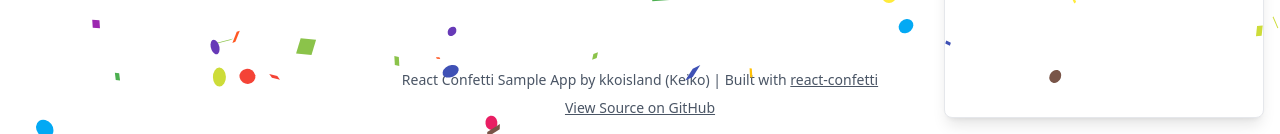
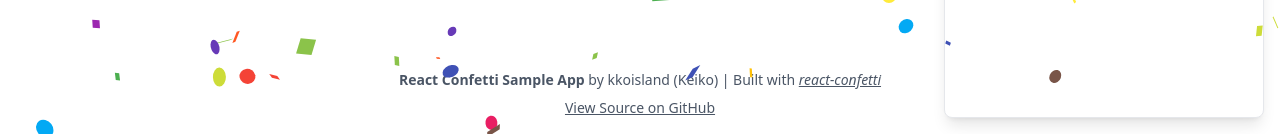
Before and after one commit to kkoisland/react-confetti-intl, a React (Vite) app: page /playground in a window 1280 px wide. Shown: the part 666-800 px from the top of the page. Built offline with nearby package versions, Linux system fonts and the light colour scheme.

Commit message:
refactor: extract app name into variable in Layout and add rich text sample

```diff
--- a/src/Layout.tsx
+++ b/src/Layout.tsx
@@ -7,6 +7,7 @@ export const NAV_HOVER_STYLES =
 	"hover:text-indigo-600 dark:hover:text-indigo-300";
 
 const Layout = () => {
+	const appName = "React Confetti";
 	const [isMenuOpen, setIsMenuOpen] = useState(false);
 	const [isDarkMode, setIsDarkMode] = useState(() => {
 		const saved = localStorage.getItem("react-confetti-app:darkMode");
@@ -41,7 +42,7 @@ const Layout = () => {
 								to="/"
 								className={`text-2xl font-bold ${NAV_HOVER_STYLES} transition-colors`}
 							>
-								React Confetti
+								{appName}
 							</Link>
 						</div>
 
@@ -110,14 +111,14 @@ const Layout = () => {
 			<footer className="py-4 px-4 text-center text-sm text-gray-600 dark:text-gray-400">
 				<div className="flex flex-col gap-2">
 					<div>
-						React Confetti Sample App by kkoisland (Keiko) | Built with{" "}
+						<b>{appName} Sample App</b> by kkoisland (Keiko) | Built with{" "}
 						<a
 							href="https://github.com/alampros/react-confetti"
 							target="_blank"
 							rel="noopener noreferrer"
 							className={`underline ${NAV_HOVER_STYLES}`}
 						>
-							react-confetti
+							<em>react-confetti</em>
 						</a>
 					</div>
 					<div>
```
